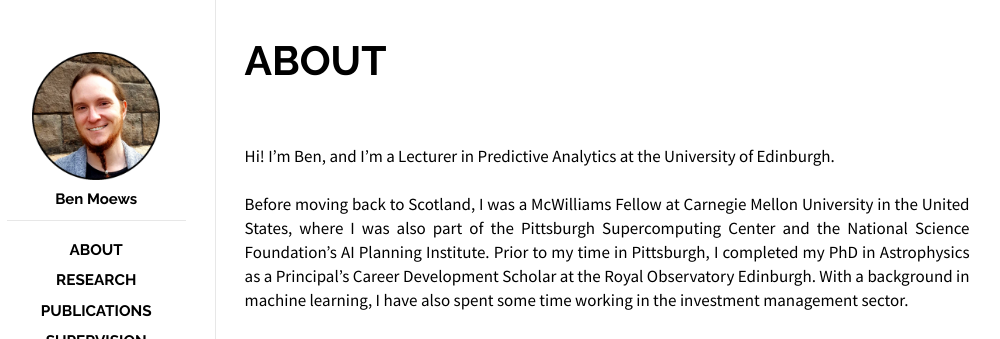
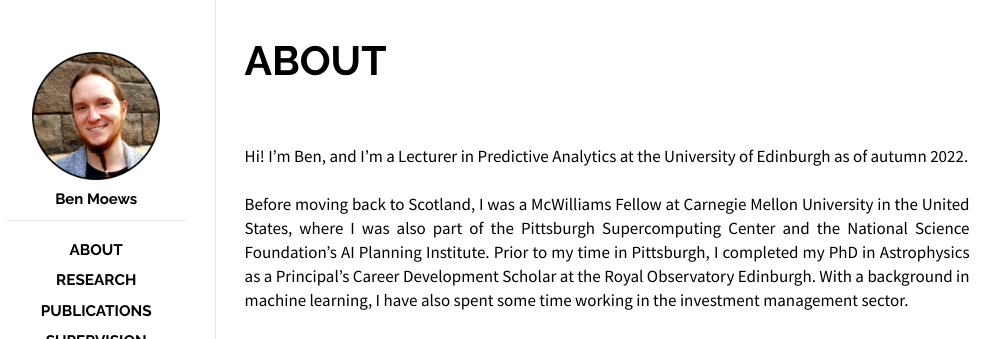
Before and after one commit to moews/moews.github.io, a Jekyll site: the page built from _posts/2017-03-27-about.md, in a window 1280 px wide. Shown: the top 339 px of the page, without its empty margins (143-1143 px from the left). Built offline with Jekyll 4.4.1, drawn with Linux system fonts in a browser that asks for light colours.

Commit message:
Update 2017-03-27-about.md

```diff
--- a/_posts/2017-03-27-about.md
+++ b/_posts/2017-03-27-about.md
@@ -9,7 +9,7 @@ categories: posts
 <br>
 
 
-Hi! I'm Ben, and I'm a Lecturer in Predictive Analytics at the University of Edinburgh.
+Hi! I'm Ben, and I'm a Lecturer in Predictive Analytics at the University of Edinburgh as of autumn 2022.
 
 Before moving back to Scotland, I was a McWilliams Fellow at Carnegie Mellon University in the United States, where I was also part of the Pittsburgh Supercomputing Center and the National Science Foundation's AI Planning Institute. Prior to my time in Pittsburgh, I completed my PhD in Astrophysics as a Principal's Career Development Scholar at the Royal Observatory Edinburgh. With a background in machine learning, I have also spent some time working in the investment management sector.
 
```
